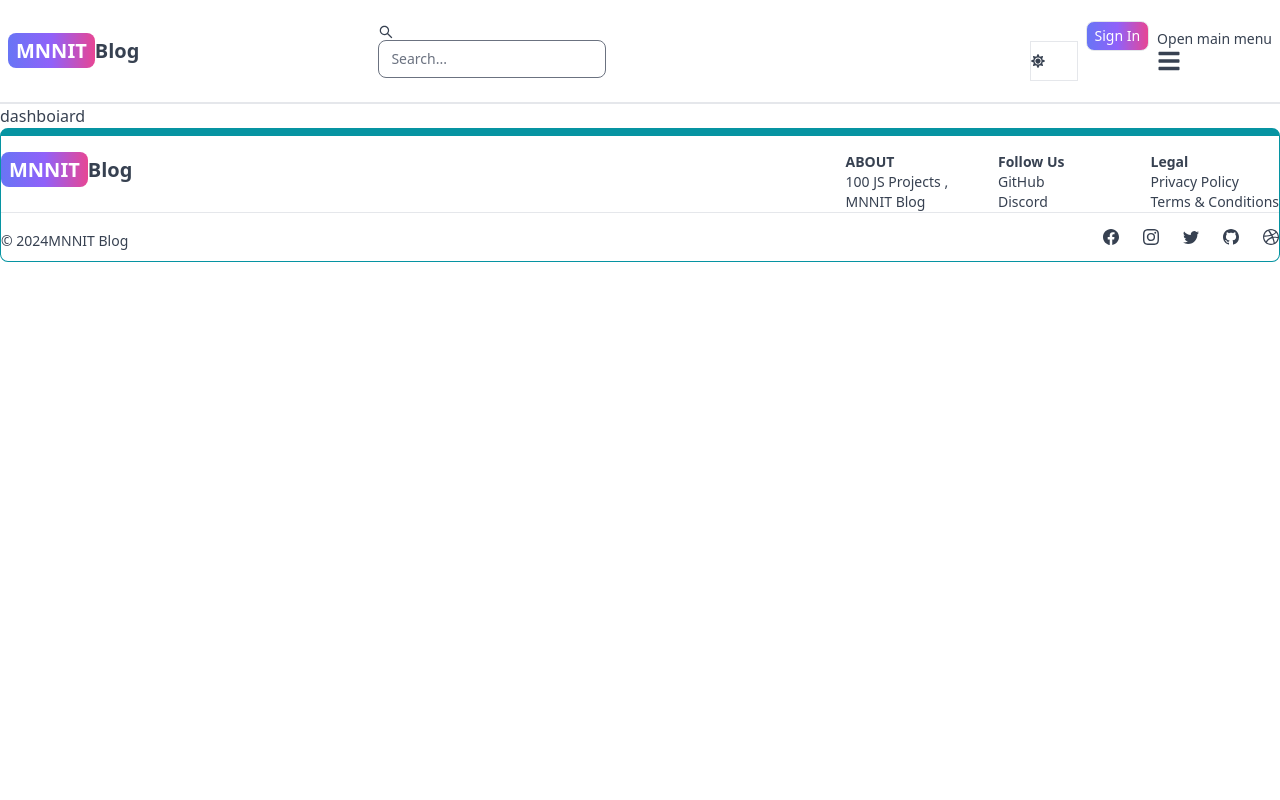
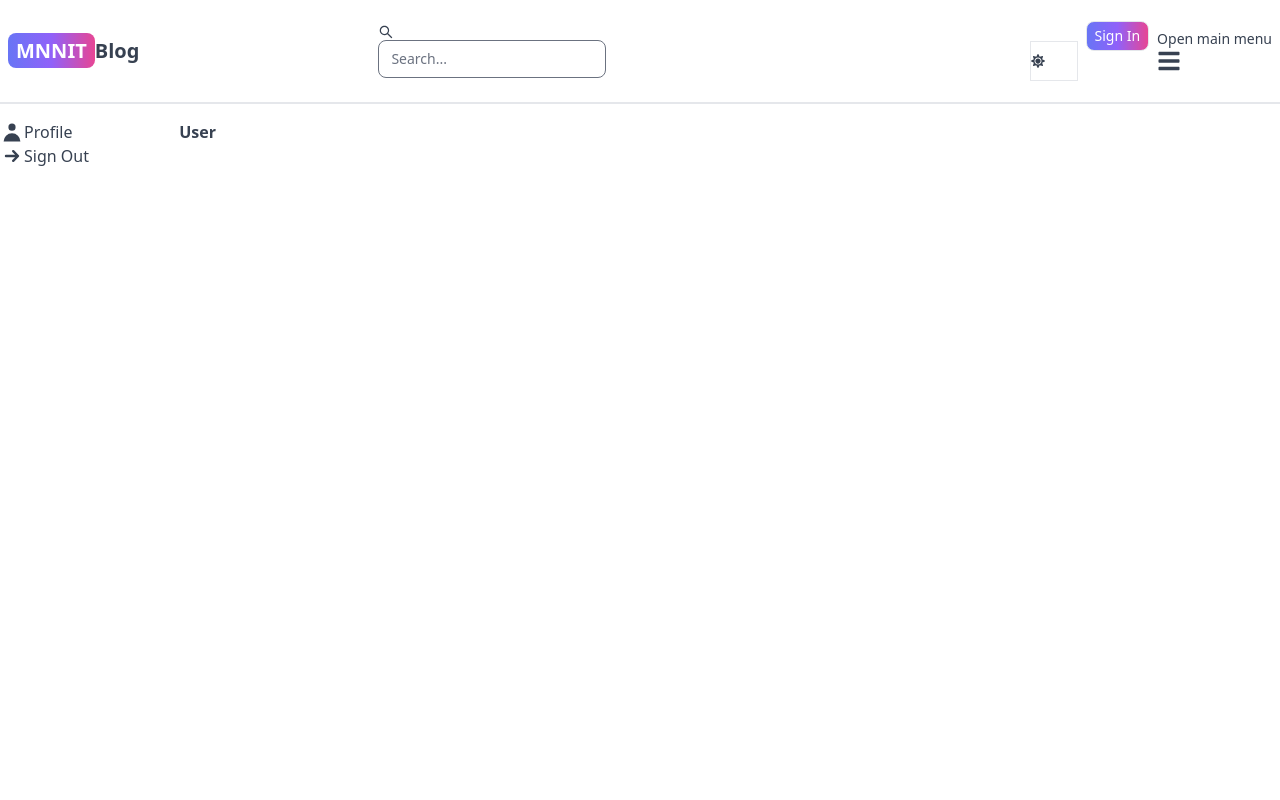
Before and after one commit to DishaVaish/mern-blog, a React (Vite) app in the folder client/: page /dashboard in a window 1280 px wide. Shown: the top 800 px of the page. Built offline with nearby package versions, Linux system fonts and the light colour scheme; no server answers.

Commit message:
Update Dashboard.jsx

```diff
--- a/client/src/pages/Dashboard.jsx
+++ b/client/src/pages/Dashboard.jsx
@@ -1,10 +1,33 @@
 // import React from 'react'
 
+import { useEffect ,useState } from 'react';
+import { useLocation } from 'react-router-dom';
+import DashSidebar from '../components/DashSidebar';
+import DashProfile from '../components/DashProfile';
+
+
 export default function Dashboard() {
+  const location =useLocation();
+  const [tab, setTab] = useState('');
+  useEffect(()=>{
+    const urlParams = new URLSearchParams(location.search);
+    const tabFromUrl= urlParams.get('tab');
+    // console.log(tabFromUrl);
+  if (tabFromUrl) {
+    setTab(tabFromUrl);
+  }
+  },[location.search]);
   return (
-    <div>
-      dashboiard
+      <div className='min-h-screen flex flex-col md:flex-row'>
+      <div className ='md:w-56'>
+        {/*Sidebar*/}
+        {/* <DashSidebar> */}
 
+        <DashSidebar/>
+      </div>
+      {/*profile...*/}
+      {tab === 'profile' && <DashProfile/>}
     </div>
-  )
+  );
+
 }
```
